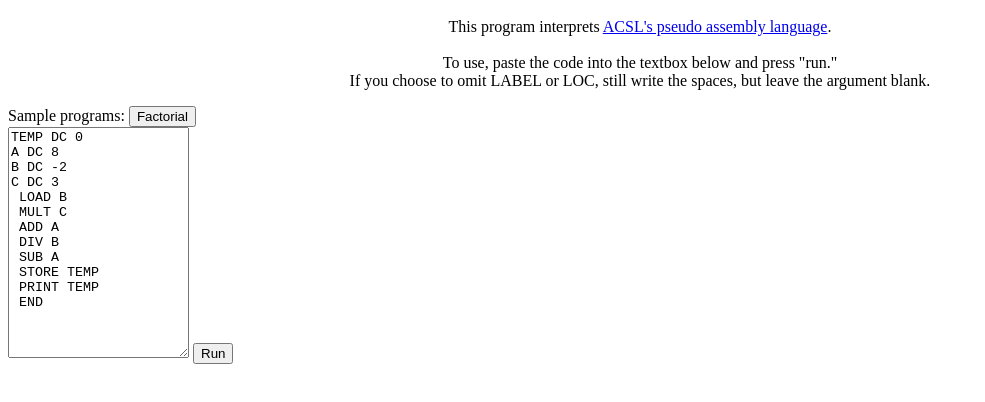
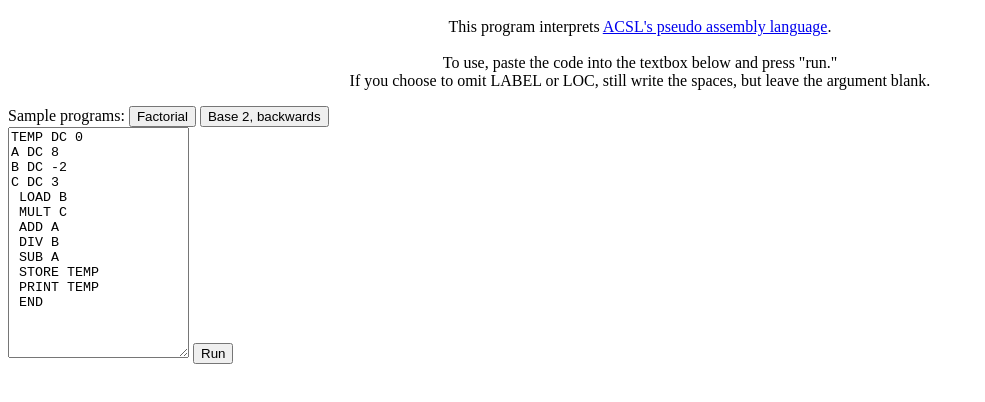
Before and after one commit to yikuansun/assemblyer, a plain HTML site: page index.html in a window 1280 px wide. Shown: the part 48-450 px from the top of the page, without its empty margins (0-985 px from the left). Drawn offline with Linux system fonts and the light colour scheme.

Commit message:
Add backwards base 2 (@DissmoBob)

```diff
--- a/code.js
+++ b/code.js
@@ -93,9 +93,10 @@ document.querySelector("#runbutton").addEventListener("click", function() {
 });
 
 var presets = {
-    "Factorial": " READ X\n LOAD X\nTOP SUB =1\n BE DONE\n STORE A\n MULT X\n STORE X\n LOAD A\n BU TOP\nDONE PRINT X\n END "
+    "Factorial": " READ X\n LOAD X\nTOP SUB =1\n BE DONE\n STORE A\n MULT X\n STORE X\n LOAD A\n BU TOP\nDONE PRINT X\n END ",
+    "Base 2, backwards": "X DC 13\nY DC 2\nZ DC 0\nQ DC 10\n LOAD X\nTOP BE STOP\n DIV Y\n MULT Y\n STORE W\n LOAD X\n SUB W\n STORE V\n LOAD Z\n MULT Q\n ADD V\n STORE Z\n LOAD X\n SUB V\n DIV Y\n STORE X\n LOAD X\n BU TOP\nSTOP PRINT Z\n END "
 }
 
 for (var button of document.querySelectorAll(".samplecode")) {
-    button.setAttribute("onclick", `document.querySelector("textarea").value = presets.${button.innerText};`);
+    button.setAttribute("onclick", `document.querySelector("textarea").value = presets["${button.innerText}"];`);
 }
--- a/index.html
+++ b/index.html
@@ -9,7 +9,7 @@
         If you choose to omit LABEL or LOC, still write the spaces, but leave the argument blank.
     </p>
 </center>
-Sample programs: <button class="samplecode">Factorial</button>
+Sample programs: <button class="samplecode">Factorial</button> <button class="samplecode">Base 2, backwards</button>
 <br />
 <textarea rows="15">TEMP DC 0
 A DC 8
```
